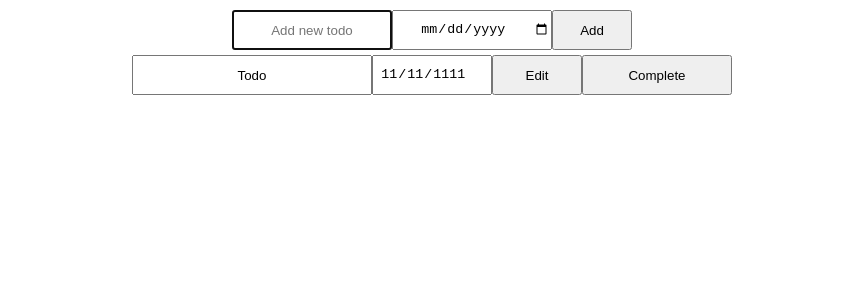
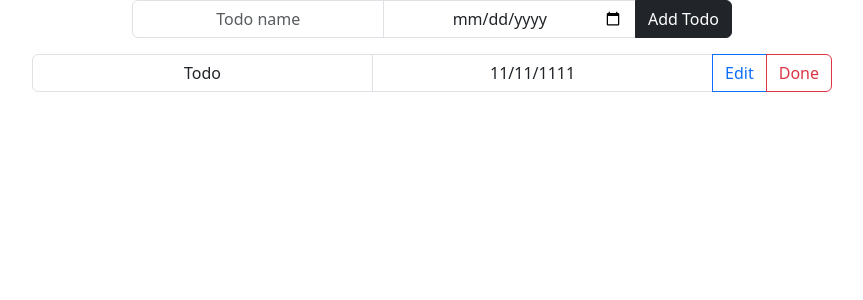
Before and after one commit to Ian-Stidsen/react-todo, a React (Create React App) app: page / in a window 1280 px wide. Shown: the top 300 px of the page, without its empty margins (208-1071 px from the left). Built offline with nearby package versions, Linux system fonts and the light colour scheme.

Commit message:
react-bootstrap version

```diff
--- a/package.json
+++ b/package.json
@@ -9,6 +9,7 @@
     "@testing-library/user-event": "^13.2.1",
     "gh-pages": "^5.0.0",
     "react": "^18.2.0",
+    "react-bootstrap": "^2.7.4",
     "react-dom": "^18.2.0",
     "react-scripts": "5.0.1",
     "web-vitals": "^2.1.0"
--- a/src/pages/App.js
+++ b/src/pages/App.js
@@ -2,7 +2,10 @@ import React, {
   useState
 } from 'react';
 
+import { Button, Form, InputGroup } from 'react-bootstrap';
 import './app.css';
+import 'bootstrap/dist/css/bootstrap.min.css'
+
 
 function App() {
 
@@ -61,9 +64,8 @@ function App() {
     });
   };
 
-
-  const removeTodo = (e) => {
-    const todoId = parseInt(e.target.parentNode.id);
+  const removeTodo = (todoElement) => {
+    const todoId = parseInt(todoElement.target.parentNode.parentNode.id);
     setTodos(prevState => {
       return prevState.filter(todo => {
         return todo.id !== todoId ? todo : null
@@ -73,8 +75,8 @@ function App() {
   };
 
 
-  const editTodo = (e) => {
-    const todoId = parseInt(e.target.parentNode.id);
+  const editTodo = (todoElement) => {
+    const todoId = parseInt(todoElement.target.parentNode.parentNode.id);
 
     setTodos(prevState => {
       const newState = prevState.map(todo => {
@@ -89,10 +91,10 @@ function App() {
   };
 
 
-  const updateTodo = (e) => {
-    const todoId = parseInt(e.target.parentNode.id);
-    const todoValue = e.target.value;
-    const inputType = e.target.type;
+  const updateTodo = (todoElement) => {
+    const todoId = parseInt(todoElement.target.parentNode.parentNode.id);
+    const todoValue = todoElement.target.value;
+    const inputType = todoElement.target.type;
     setTodos(prevState => {
       const newState = prevState.map(todo => {
         if (todo.id!== todoId) return todo;
@@ -106,24 +108,74 @@ function App() {
 
 
   return (
-    <main>
-      <div className='add-todo'>
-        <input autoFocus className='add-todo-name' id='todoInput' type='text' placeholder='Add new todo' value={inputValue.name} onChange={inputDataHandler}/>
-        <input className='add-todo-date' id='todoDate' type='date' value={inputValue.date} onChange={inputDataHandler}></input>
-        <button className='add-todo-btn' id='addTodoButton' type='button' onClick={addTodo}>Add</button>
-      </div>
-      <ul className='todo-list'>
+    <main className='justify-content-center'>
+
+      <InputGroup className='mb-3 mx-auto' style={{maxWidth: '600px'}}>
+        <Form.Control
+          className='text-center'
+          type='text'
+          placeholder='Todo name'
+          aria-label='Todo name'
+          value={inputValue.name}
+          onChange={inputDataHandler}
+        ></Form.Control>
+        <Form.Control
+          className='text-center'
+          type='date'
+          value={inputValue.date}
+          onChange={inputDataHandler}
+        />
+        <Button
+          id='addTodoButton'
+          onClick={addTodo}
+          variant='dark'
+        >Add Todo</Button>
+      </InputGroup>
+
+      <ul className='mx-auto' style={{maxWidth: '800px'}}>
         {todos.map(todo => {
           return (
-            <li className='todo' key={todo.id} id={todo.id}>
-              <input className='todo-name' readOnly={todo.readOnly} type='text' value={todo.name}  onChange={updateTodo} />
-              <input className='todo-date' readOnly={todo.readOnly} type='date' value={todo.date}  onChange={updateTodo} />
-              <button className='todo-edit-btn' onClick={editTodo}>{todo.edit}</button>
-              <button className='todo-complete-btn' onClick={removeTodo}>Complete</button>
+            <li className='mb-2' key={todo.id} id={todo.id}>
+
+              <InputGroup>
+                <Form.Control
+                  className='text-center'
+                  type='text'
+                  readOnly={todo.readOnly}
+                  value={todo.name}
+                  onChange={updateTodo}
+                  />
+
+                <Form.Control
+                  className='text-center'
+                  type='date'
+                  readOnly={todo.readOnly}
+                  value={todo.date}
+                  onChange={updateTodo}
+                />
+
+                <Button
+                  onClick={editTodo}
+                  variant='outline-primary'
+                >
+                  {todo.edit}
+                </Button>
+
+                <Button
+                  className='button'
+                  onClick={removeTodo}
+                  variant='outline-danger'
+                >
+                  Done
+                </Button>
+
+              </InputGroup>
+
             </li>
           )
         })}
       </ul>
+
     </main>
   );
 }
--- a/src/pages/app.css
+++ b/src/pages/app.css
@@ -1,59 +1,8 @@
-* {
-  margin: 0;
-  padding: 0;
-  box-sizing: border-box;
+
+ul {
+  padding: 0 !important;
 }
 
-html, body {
-  height: 100vh;
-  width: 100vw;
+li {
+  list-style-type: none;
 }
-
-li {list-style-type: none;}
-
-.add-todo {
-  display: grid;
-  grid-template-areas:
-  'add-name add-date add-btn';
-  grid-template-columns: 40% 40% 20%;
-  width: 400px;
-  height: 40px;
-  margin: auto;
-  margin-top: 10px;
-  margin-bottom: 5px;
-}
-
-.add-todo-name,
-.add-todo-date,
-.add-todo-btn {
-  text-align: center;
-  height: 100%;
-}
-
-.add-todo-name {grid-area: 'add-name'}
-.add-todo-date {grid-area: 'add-date'}
-.add-todo-btn {grid-area: 'add-btn'}
-
-.todo {
-  display: grid;
-  grid-template-areas:
-  'name date edit complete';
-  grid-template-columns: 40% 20% 15% 25%;
-  width: 600px;
-  height: 40px;
-  margin: auto;
-  margin-top: 5px;
-  margin-bottom: 5px;
-}
-
-.todo-name {grid-area: 'name'}
-.todo-date {grid-area: 'date'}
-.todo-edit-btn {grid-area: 'edit'}
-.todo-complete-btn {grid-area: 'complete'}
-
-.todo-name, .todo-date,
-.todo-edit-btn, .todo-complete-btn {
-  text-align: center;
-  height: 100%;
-  width: 100%;
-}
```
Also changed, not shown: 1 other file (tests, documents, lock files or other folders).
